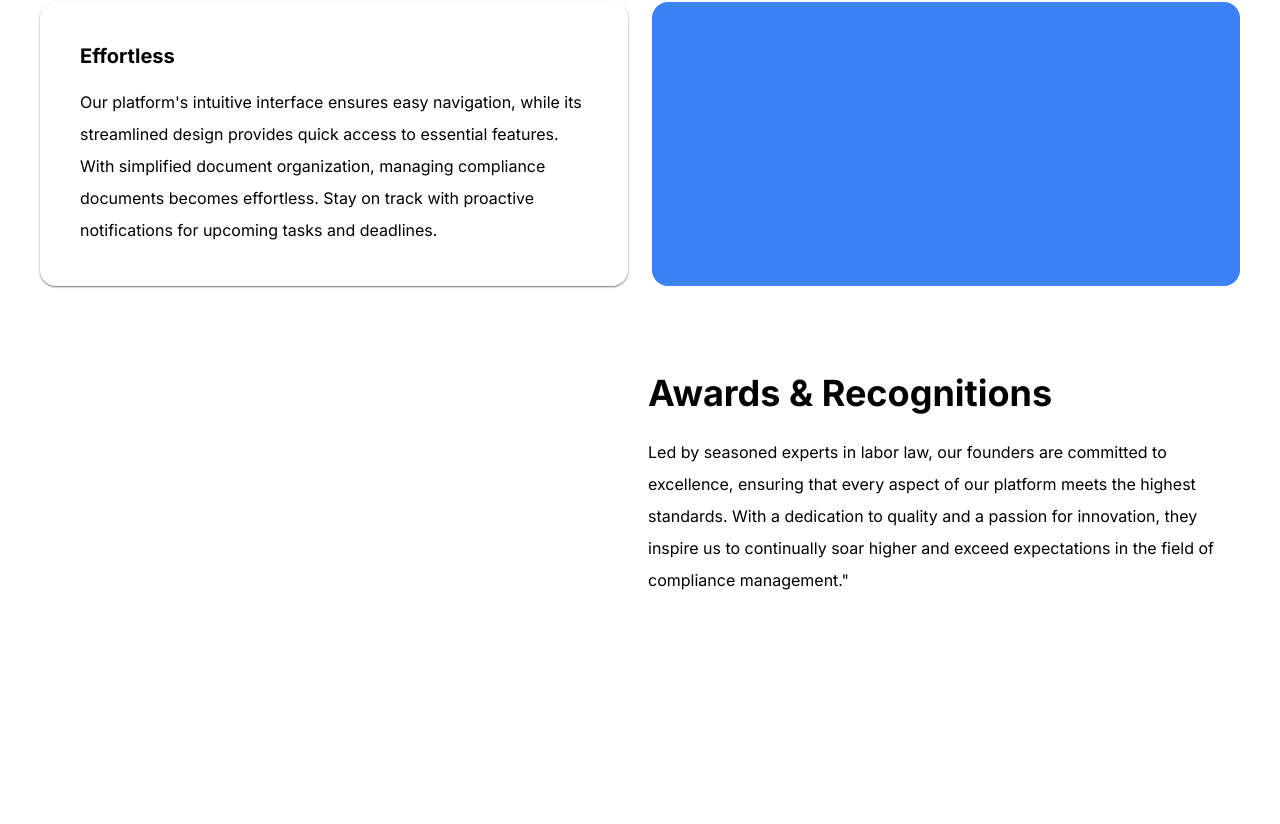
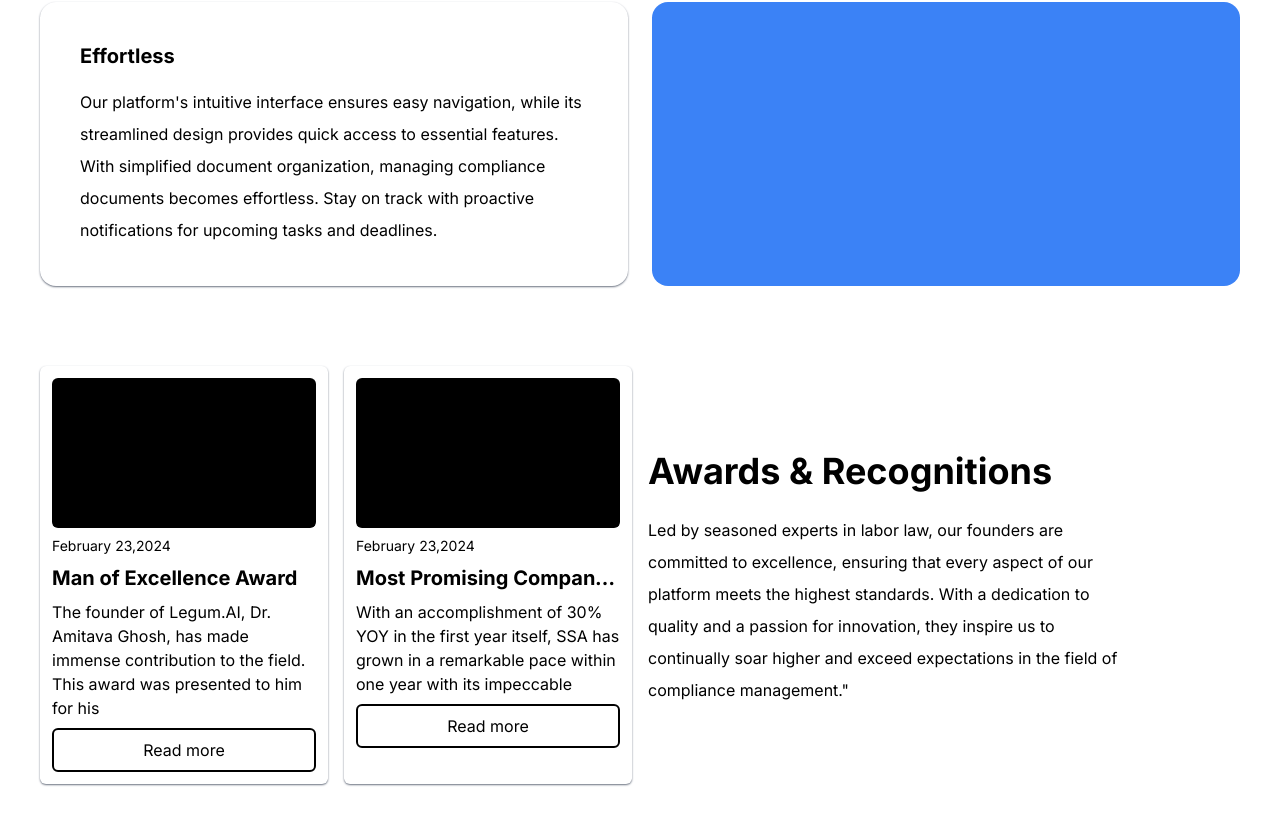
Before and after one commit to HrishikShaji/labor-law, a Next.js app: page /landing in a window 1280 px wide. Shown: the part 1254-2078 px from the top of the page. Before the commit the page ends 1890 px from the top, so only its background shows below. Built offline with nearby package versions, Linux system fonts and the light colour scheme.

Commit message:
awards done

```diff
--- a/app/landing/components/AwardsAndRecognitions.tsx
+++ b/app/landing/components/AwardsAndRecognitions.tsx
@@ -1,11 +1,29 @@
 export const AwardsAndRecognitions = () => {
   return (
     <div className="w-full h-full p-10 grid grid-cols-4 gap-4">
-			<div className="p-2 rounded-md"></div>
-			<div className=""></div>
-			<div className="col-span-2 flex flex-col gap-4">
+      <div className="p-3 rounded-md flex flex-col gap-2 shadow-gray-500 shadow-sm">
+        <div className="h-[150px] w-full rounded-md bg-black"></div>
+        <span className="text-sm">February 23,2024</span>
+        <h1 className="text-xl font-bold">Man of Excellence Award</h1>
+        <p>{`The founder of Legum.AI, Dr. Amitava Ghosh, has made immense contribution to the field. This award was presented to him for his`}</p>
+        <button className="p-2 border-black border-2 rounded-md w-full">
+          Read more
+        </button>
+      </div>
+      <div className="p-3 rounded-md flex flex-col gap-2 shadow-gray-500 shadow-sm">
+        <div className="h-[150px] w-full rounded-md bg-black"></div>
+        <span className="text-sm">February 23,2024</span>
+        <h1 className="truncate text-xl font-bold">
+          Most Promising Company of the year
+        </h1>
+        <p className="">{`With an accomplishment of 30% YOY in the first year itself, SSA has grown in a remarkable pace within one year with its impeccable `}</p>
+        <button className="p-2 border-black border-2 rounded-md w-full">
+          Read more
+        </button>
+      </div>
+      <div className="col-span-2 flex flex-col justify-center gap-4">
         <h1 className="text-[36px] font-bold">Awards & Recognitions</h1>
-				<p className="leading-loose">{`Led by seasoned experts in labor law, our founders are committed to excellence, ensuring that every aspect of our platform meets the highest standards. With a dedication to quality and a passion for innovation, they inspire us to continually soar higher and exceed expectations in the field of compliance management."`}</p>
+        <p className="leading-loose w-[80%]">{`Led by seasoned experts in labor law, our founders are committed to excellence, ensuring that every aspect of our platform meets the highest standards. With a dedication to quality and a passion for innovation, they inspire us to continually soar higher and exceed expectations in the field of compliance management."`}</p>
       </div>
     </div>
   );
```
Lines whose indentation alone changed are shown as unchanged.
